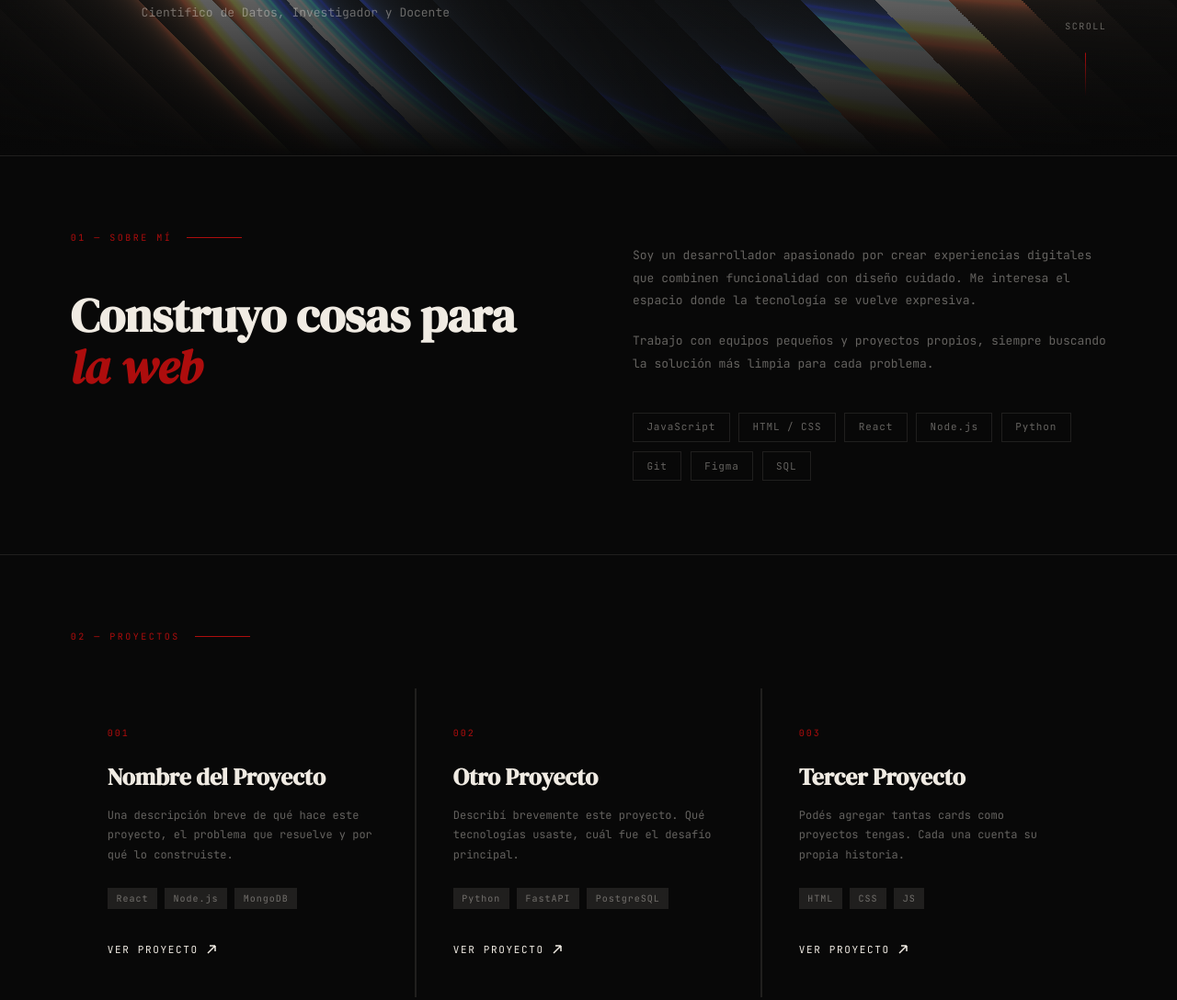
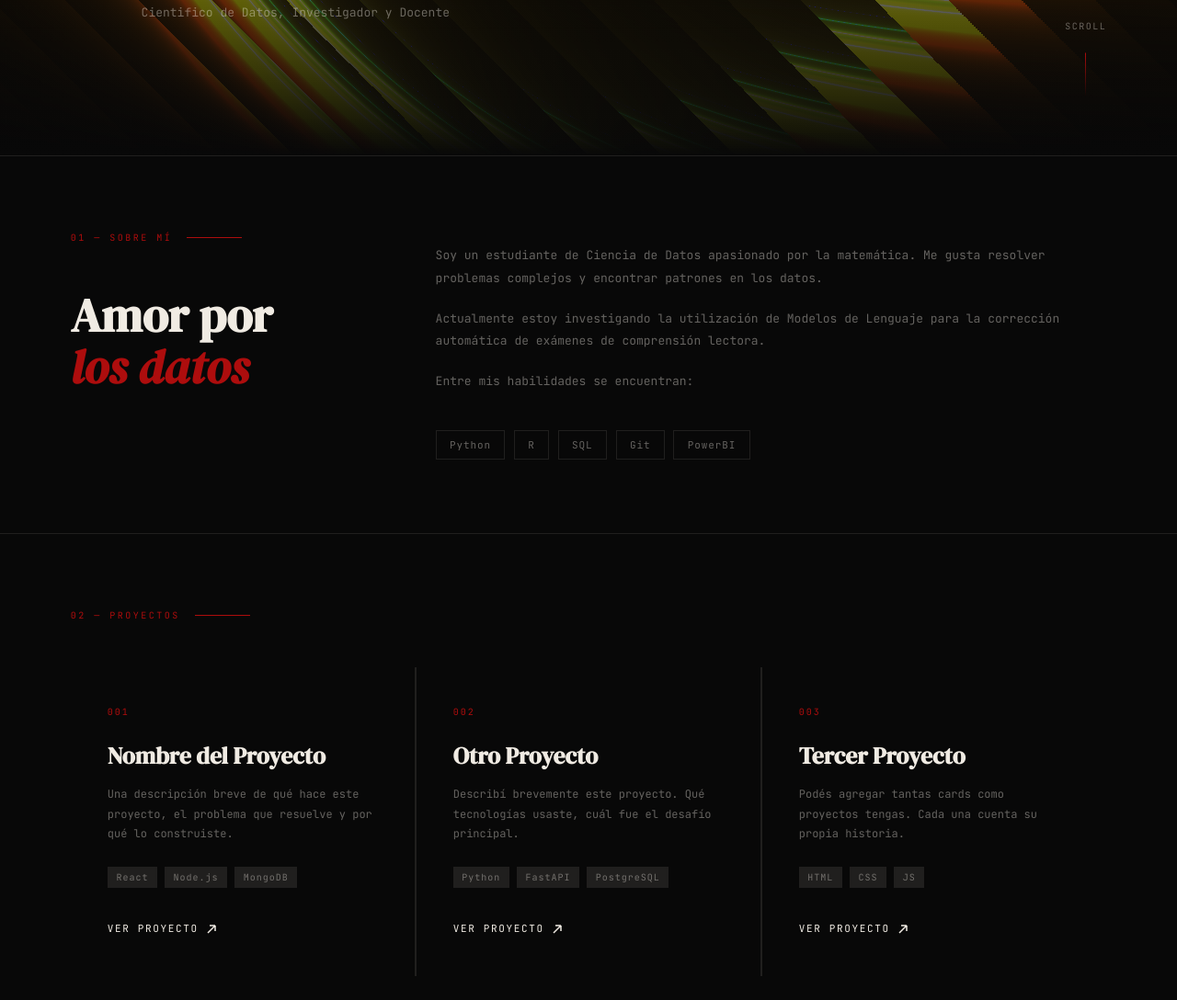
Before and after one commit to bravoivanagustin/bravoivanagustin.github.io, a plain HTML site: page index.html in a window 1280 px wide. Shown: the part 631-1719 px from the top of the page at 92% size. Drawn offline with nearby package versions, Linux system fonts and the light colour scheme; animation ran at ten frames a second.

Commit message:
correcion mouse

```diff
--- a/index.html
+++ b/index.html
@@ -254,8 +254,8 @@
     #about {
       border-top: 1px solid var(--border);
       display: grid;
-      grid-template-columns: 1fr 1fr;
-      gap: 6rem;
+      grid-template-columns: 1fr 2fr;
+      gap: 2rem;
     }
 
     .about-heading {
@@ -557,7 +557,6 @@
     <canvas id="shader-canvas"></canvas>
     <div class="hero-overlay"></div>
     <div class="hero-content">
-      <p class="hero-label">Desarrollador / Diseñador</p>
       <h1 class="hero-name">Iván Agustín<br><em>Bravo</em></h1>
       <p class="hero-tagline">Cientifico de Datos, Investigador y Docente
       </p>
@@ -572,22 +571,22 @@
   <section id="about">
     <div>
       <p class="section-label reveal">01 — Sobre mí</p>
-      <h2 class="about-heading reveal">Construyo cosas para <em>la web</em></h2>
+      <h2 class="about-heading reveal">Amor por<br><em>los datos</em></h2>
     </div>
     <div class="about-body reveal">
-      <p>Soy un desarrollador apasionado por crear experiencias digitales que combinen funcionalidad con diseño cuidado.
-        Me interesa el espacio donde la tecnología se vuelve expresiva.</p>
-      <p>Trabajo con equipos pequeños y proyectos propios, siempre buscando la solución más limpia para cada problema.
+      <p>Soy un estudiante de Ciencia de Datos apasionado por la matemática. Me gusta resolver problemas
+        complejos y encontrar patrones en los datos.</p>
+      <p>Actualmente estoy investigando la utilización de Modelos de Lenguaje para la corrección automática de
+        exámenes de comprensión lectora.
+      </p>
+      <p>Entre mis habilidades se encuentran:
       </p>
       <div class="skills-grid">
-        <span class="skill-tag">JavaScript</span>
-        <span class="skill-tag">HTML / CSS</span>
-        <span class="skill-tag">React</span>
-        <span class="skill-tag">Node.js</span>
         <span class="skill-tag">Python</span>
+        <span class="skill-tag">R</span>
+        <span class="skill-tag">SQL</span>
         <span class="skill-tag">Git</span>
-        <span class="skill-tag">Figma</span>
-        <span class="skill-tag">SQL</span>
+        <span class="skill-tag">PowerBI</span>
       </div>
     </div>
   </section>
@@ -728,7 +727,7 @@
             float r = band(uv, t, 0.0);
             float g = band(uv, t, 0.01);
             float b = band(uv, t, 0.02);
-            gl_FragColor = vec4(r, g, b, 1.0);
+            gl_FragColor = vec4(r, g * 0.65, b * 0.05, 1.0);
           }
         `
       });
```
